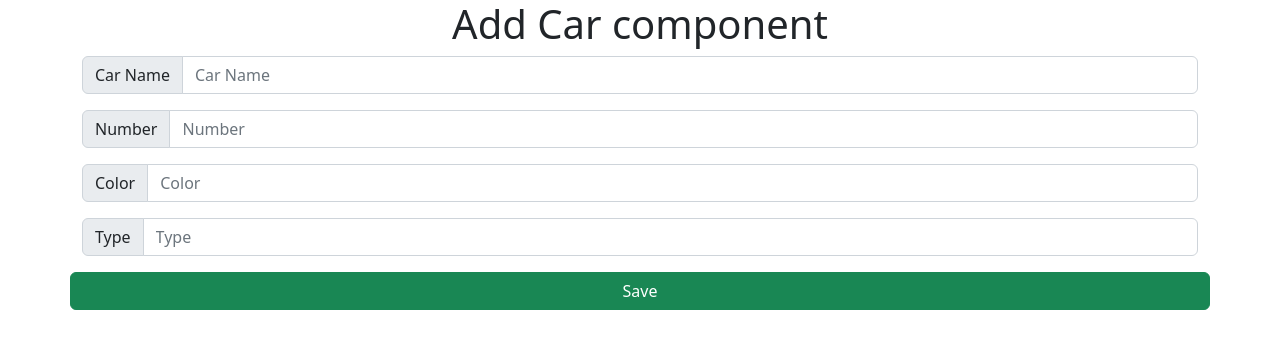
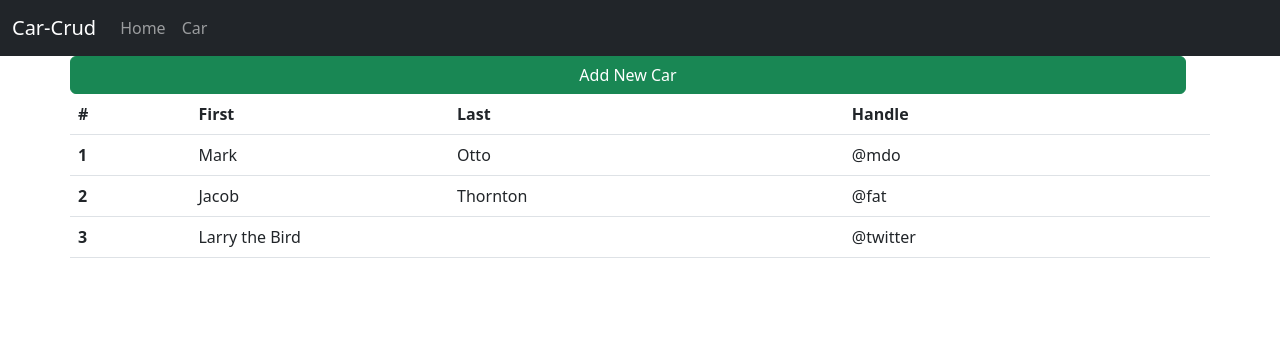
Before and after one commit to yolandomanullang/coba_angular, an Angular app: page /car-list in a window 1280 px wide. Before the commit this address led to /. Shown: the top 348 px of the page. Built offline with nearby package versions, Linux system fonts and the light colour scheme.

Commit message:
EP - 7 - Navigasi Komponen

```diff
--- a/src/app/add-car/add-car.component.html
+++ b/src/app/add-car/add-car.component.html
@@ -3,7 +3,9 @@
     number
     color
     type -->
-
+<div class="row">
+  <h1>Add Car Component </h1>
+</div>
 <div class="container">
   <div class="input-group mb-3">
     <span class="input-group-text" id="basic-addon1">Car Name</span>
--- a/src/app/add-car/add-car.component.ts
+++ b/src/app/add-car/add-car.component.ts
@@ -1,4 +1,5 @@
 import { Component, OnInit } from '@angular/core';
+import { Route, Router } from '@angular/router';
 import { Car } from '../models/car';
 import { CarService } from '../services/car.service';
 
@@ -11,7 +12,7 @@ export class AddCarComponent implements OnInit {
 
   car = new Car()
 
-  constructor(private carService:CarService) { }
+  constructor(private carService:CarService, private router: Router) { }
 
   ngOnInit(): void {
   }
@@ -29,6 +30,7 @@ export class AddCarComponent implements OnInit {
       this.carService.addNewCar(this.car).subscribe(
         data =>{
           console.log(data)
+          this.router.navigate(['car-list'])
         }
       ),(error: any)  => {
         console.log(error)
--- /dev/null
+++ b/src/app/add-car/car-list/car-list.component.html
@@ -0,0 +1,37 @@
+<div class="row">
+    <div class="row">
+        <button type="button" (click)="addCar()" class="btn btn-success">Add New Car</button>
+    </div>
+</div>
+
+<div class="row">
+    <table class="table">
+        <thead>
+          <tr>
+            <th scope="col">#</th>
+            <th scope="col">First</th>
+            <th scope="col">Last</th>
+            <th scope="col">Handle</th>
+          </tr>
+        </thead>
+        <tbody>
+          <tr>
+            <th scope="row">1</th>
+            <td>Mark</td>
+            <td>Otto</td>
+            <td>@mdo</td>
+          </tr>
+          <tr>
+            <th scope="row">2</th>
+            <td>Jacob</td>
+            <td>Thornton</td>
+            <td>@fat</td>
+          </tr>
+          <tr>
+            <th scope="row">3</th>
+            <td colspan="2">Larry the Bird</td>
+            <td>@twitter</td>
+          </tr>
+        </tbody>
+      </table>
+</div>
--- /dev/null
+++ b/src/app/add-car/car-list/car-list.component.ts
@@ -0,0 +1,20 @@
+import { Component, OnInit } from '@angular/core';
+import { Router } from '@angular/router';
+
+@Component({
+  selector: 'app-car-list',
+  templateUrl: './car-list.component.html',
+  styleUrls: ['./car-list.component.css']
+})
+export class CarListComponent implements OnInit {
+
+  constructor(private router:Router) { }
+
+  ngOnInit(): void {
+  }
+
+  addCar(){
+    this.router.navigate(['add-car'])
+  }
+
+}
--- a/src/app/app-routing.module.ts
+++ b/src/app/app-routing.module.ts
@@ -1,7 +1,20 @@
 import { NgModule } from '@angular/core';
 import { RouterModule, Routes } from '@angular/router';
+import { AddCarComponent } from './add-car/add-car.component';
+import { CarListComponent } from './add-car/car-list/car-list.component';
+import { HomepageComponent } from './homepage/homepage.component';
 
-const routes: Routes = [];
+const routes: Routes = [
+  {
+    path: '', component :HomepageComponent
+  },
+  {
+    path: 'add-car', component :AddCarComponent
+  },
+  {
+    path: 'car-list', component :CarListComponent
+  }
+];
 
 @NgModule({
   imports: [RouterModule.forRoot(routes)],
--- a/src/app/app.component.html
+++ b/src/app/app.component.html
@@ -1,4 +1,27 @@
-<h1 class="text-center">
+<!-- <h1 class="text-center">
     Add Car component
 </h1>
-<app-add-car></app-add-car>
+<app-add-car></app-add-car> -->
+
+<nav class="navbar navbar-expand-lg navbar-dark bg-dark">
+    <div class="container-fluid">
+      <a class="navbar-brand" href="#">Car-Crud</a>
+      <button class="navbar-toggler" type="button" data-bs-toggle="collapse" data-bs-target="#navbarNavDropdown" aria-controls="navbarNavDropdown" aria-expanded="false" aria-label="Toggle navigation">
+        <span class="navbar-toggler-icon"></span>
+      </button>
+      <div class="collapse navbar-collapse" id="navbarNavDropdown">
+        <ul class="navbar-nav">
+          <li class="nav-item">
+            <a class="nav-link" routerLink="">Home</a>
+          </li>
+          <li class="nav-item">
+            <a class="nav-link" routerLink="car-list">Car</a>
+          </li>
+        </ul>
+      </div>
+    </div>
+</nav>
+
+<div class="container">
+    <router-outlet></router-outlet>
+</div>
--- a/src/app/app.module.ts
+++ b/src/app/app.module.ts
@@ -7,12 +7,14 @@ import { HomepageComponent } from './homepage/homepage.component';
 import { AddCarComponent } from './add-car/add-car.component';
 import { FormsModule } from '@angular/forms';
 import {HttpClientModule} from '@angular/common/http';
+import { CarListComponent } from './add-car/car-list/car-list.component';
 
 @NgModule({
   declarations: [
     AppComponent,
     HomepageComponent,
-    AddCarComponent
+    AddCarComponent,
+    CarListComponent
   ],
   imports: [
     BrowserModule,
```
Also changed, not shown: src/app/add-car/car-list/car-list.component.css (added), 1 other file (tests, documents, lock files or other folders).
